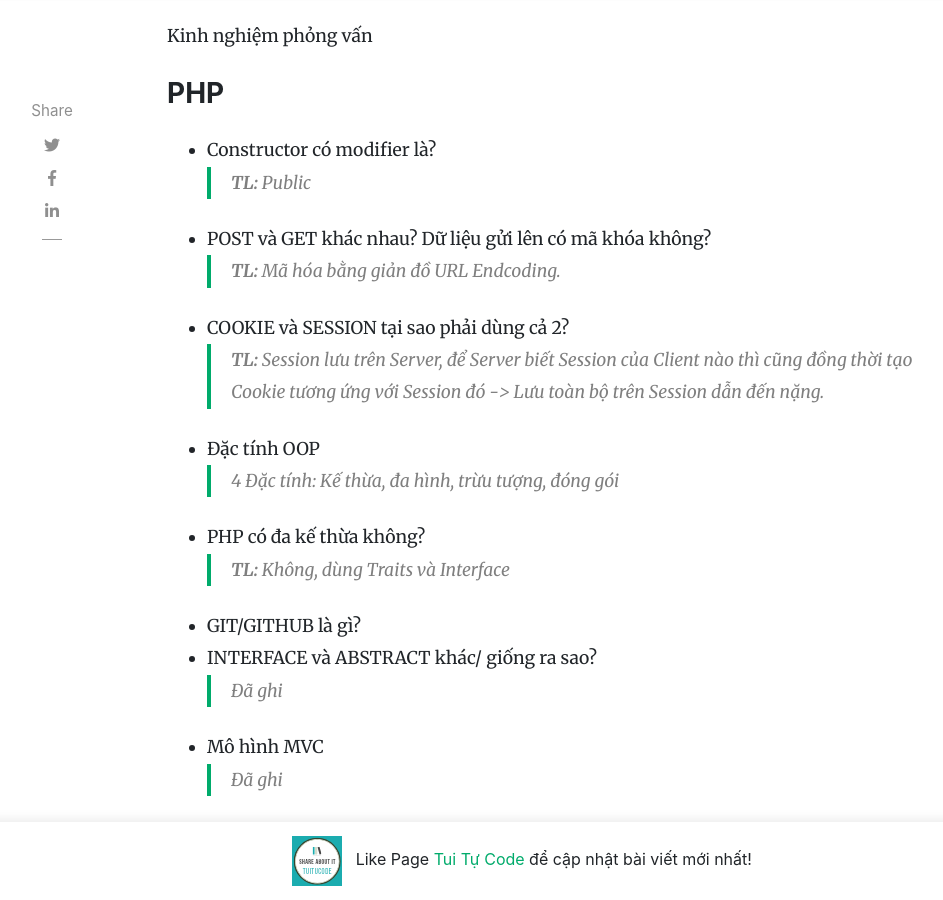
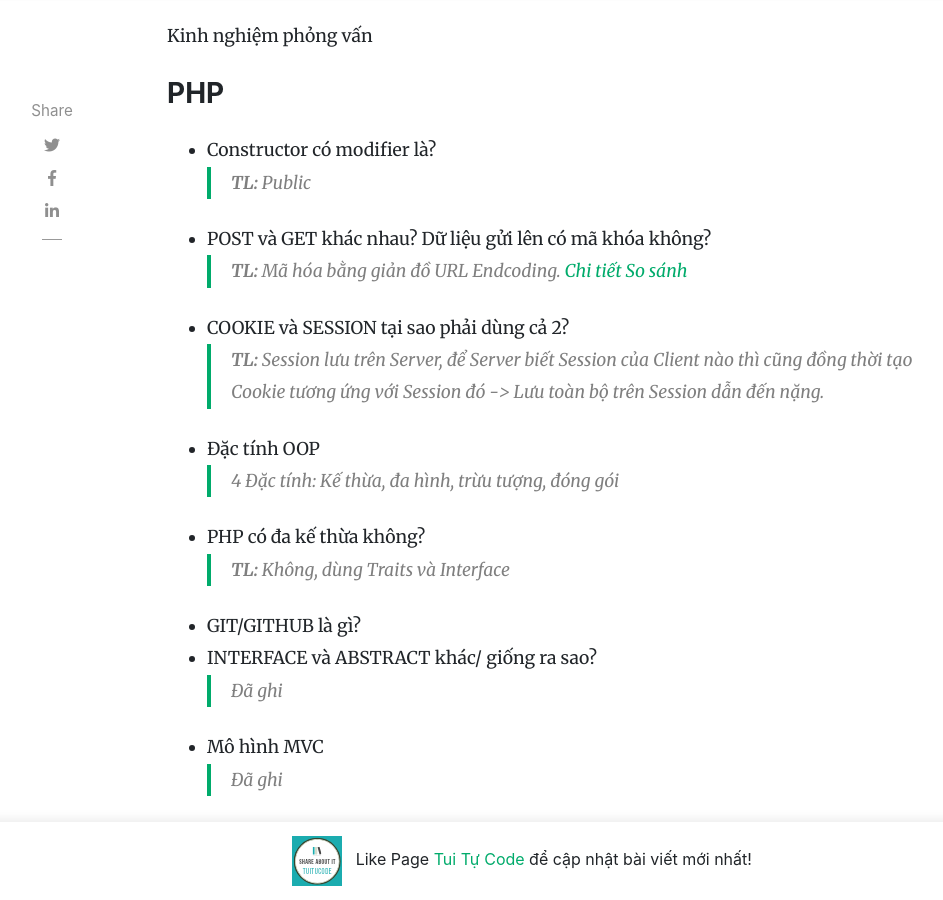
Before and after one commit to tuitucode/tuitucode.github.io, a Jekyll site: the page built from _posts/2019-12-20-kinh-nghiem-phong-van.md, in a window 1280 px wide and 900 px high, scrolled down 963 px. Shown: the whole window, without its empty margins (118-1061 px from the left). Built offline with Jekyll 4.4.1, drawn with Linux system fonts in a browser that asks for light colours; nearby versions of some CDN libraries; comment, search, counter and statistics services are not loaded.

Commit message:
Update 2019-12-20-kinh-nghiem-phong-van.md

```diff
--- a/_posts/2019-12-20-kinh-nghiem-phong-van.md
+++ b/_posts/2019-12-20-kinh-nghiem-phong-van.md
@@ -16,6 +16,7 @@ Kinh nghiệm phỏng vấn
 > **TL:** Public
 - POST và GET khác nhau? Dữ liệu gửi lên có mã khóa không?
 > **TL:** Mã hóa bằng giản đồ URL Endcoding.
+[Chi tiết So sánh](https://viblo.asia/p/phuong-thuc-get-va-post-aWj53VBYl6m)
 - COOKIE và SESSION tại sao phải dùng cả 2?
 > **TL:** Session lưu trên Server, để Server biết Session của Client nào thì cũng đồng thời tạo Cookie tương ứng với Session đó -> Lưu toàn bộ trên Session dẫn đến nặng.
 - Đặc tính OOP
```
